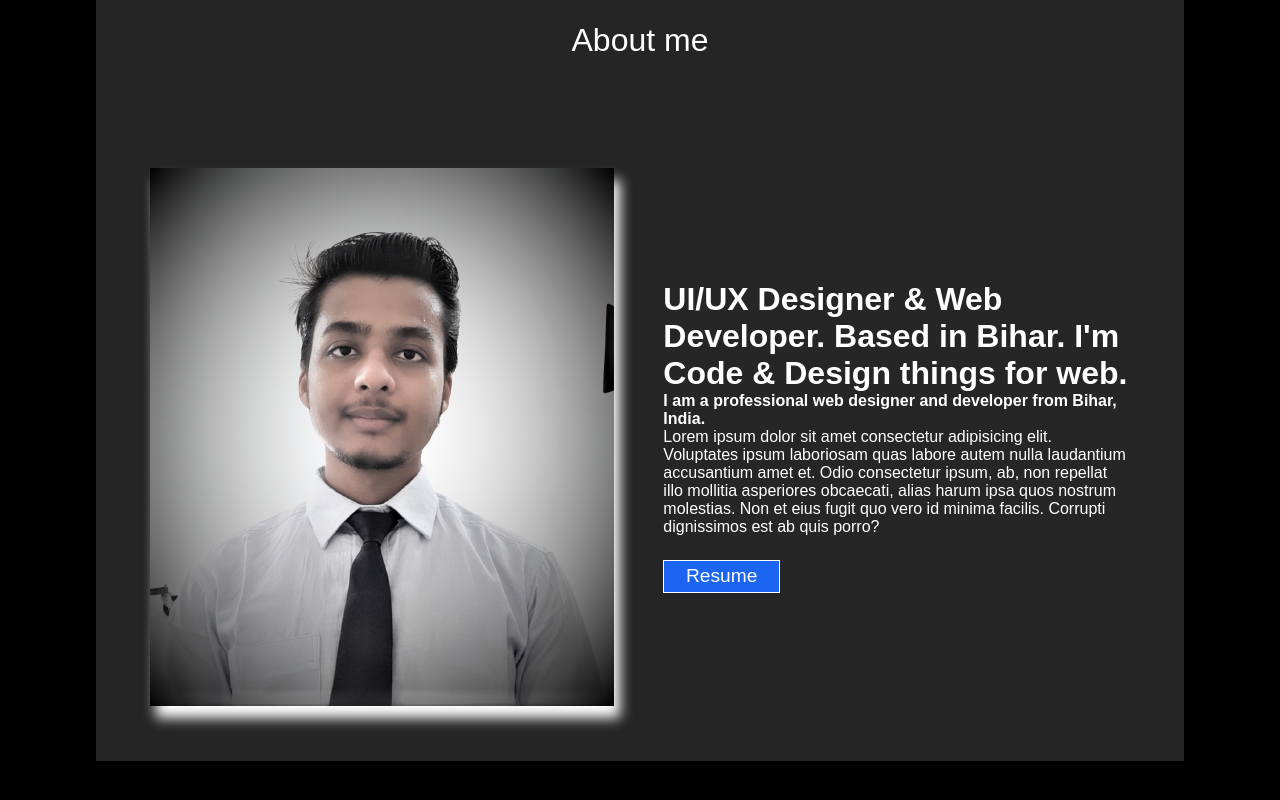
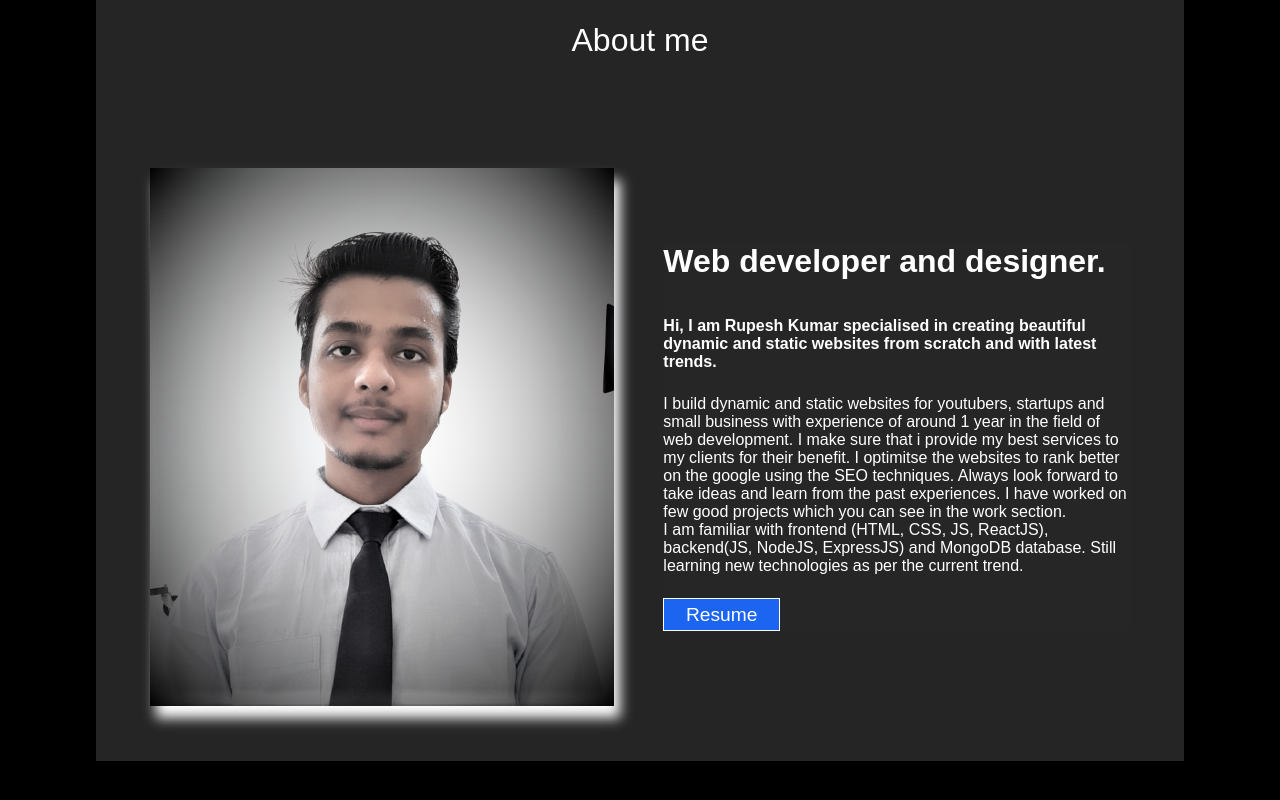
Before and after one commit to rupeshkumar8825/portfolio_website, a React (Create React App) app: page / in a window 1280 px wide. Shown: the part 450-1250 px from the top of the page. Built offline with nearby package versions, Linux system fonts and the light colour scheme; a web font is replaced by a local one.

Commit message:
Updated the content of about me page. Now moving to change the contect of services section

```diff
--- a/src/components/About.js
+++ b/src/components/About.js
@@ -13,11 +13,14 @@ const About = () => {
                 <div className="about-content">
                     <img src={aboutmepic3} alt="My Pic" />
                     <div className="main-content">
-                        <p><span id='about-tagline'>UI/UX Designer & Web Developer.
-                            Based in Bihar. I'm Code & Design things for web.</span>
-                            <span id='about-intro'>I am a professional web designer and developer from Bihar, India.</span>
+                        <p>
+                            <span id='about-tagline'>Web developer and designer.</span>
+                            <span id='about-intro'>Hi, I am Rupesh Kumar specialised in creating beautiful dynamic and static websites from scratch and with latest trends.</span>
 
-                            <span id='about-detailed-intro'>Lorem ipsum dolor sit amet consectetur adipisicing elit. Voluptates ipsum laboriosam quas labore autem nulla laudantium accusantium amet et. Odio consectetur ipsum, ab, non repellat illo mollitia asperiores obcaecati, alias harum ipsa quos nostrum molestias. Non et eius fugit quo vero id minima facilis. Corrupti dignissimos est ab quis porro?</span></p>
+                            <span id='about-detailed-intro'>I build dynamic and static websites for youtubers, startups and small business with experience of around 1 year in the field of web development. I make sure that i provide my best services to my clients for their benefit. I optimitse the websites to rank better on the google using the SEO techniques. Always look forward to take ideas and learn from the past experiences. I have worked on few good projects which you can see in the work section.</span>
+                            <span id="about-detailed-intro">
+                                I am familiar with frontend (HTML, CSS, JS, ReactJS), backend(JS, NodeJS, ExpressJS) and MongoDB database. Still learning new technologies as per the current trend.
+                            </span></p>
                         {/* adding the button for the resume. The link to the resume will be provided  */}
                         <a href="https://drive.google.com/file/d/1Gf-gvTbZGLDRY7-4ZWTaDopNknKahi-Q/view"><button className="resume-button">Resume</button></a>
                     </div>
--- a/src/components/Home.js
+++ b/src/components/Home.js
@@ -14,7 +14,7 @@ const Home = () => {
             <div className="home-container">
                 <h3>Hi There, I'm</h3>
                 <h1>Rupesh Kumar</h1>
-                <p>UI/UX Designer and Developer</p>
+                <p>Web Developer, Web Designer, Passionate Learner</p>
             </div>
         </>
     )
--- a/src/css/About.css
+++ b/src/css/About.css
@@ -54,12 +54,14 @@
   font-size: 2rem;
   font-weight: bold;
   display: inline-block;
+  margin-bottom: 8%;
 }
 
 #about-intro {
   background-color: rgba(39, 38, 38, 0.871);
   font-weight: bold;
   display: block;
+  margin-bottom: 5%;
 }
 
 #about-detailed-intro {
--- a/src/css/Home.css
+++ b/src/css/Home.css
@@ -77,3 +77,5 @@
   font-size: 1.4rem;
   font-weight: 800;
 }
+
+/* adding the responsive code for the better look of the website on the phone for the clients  */
```
